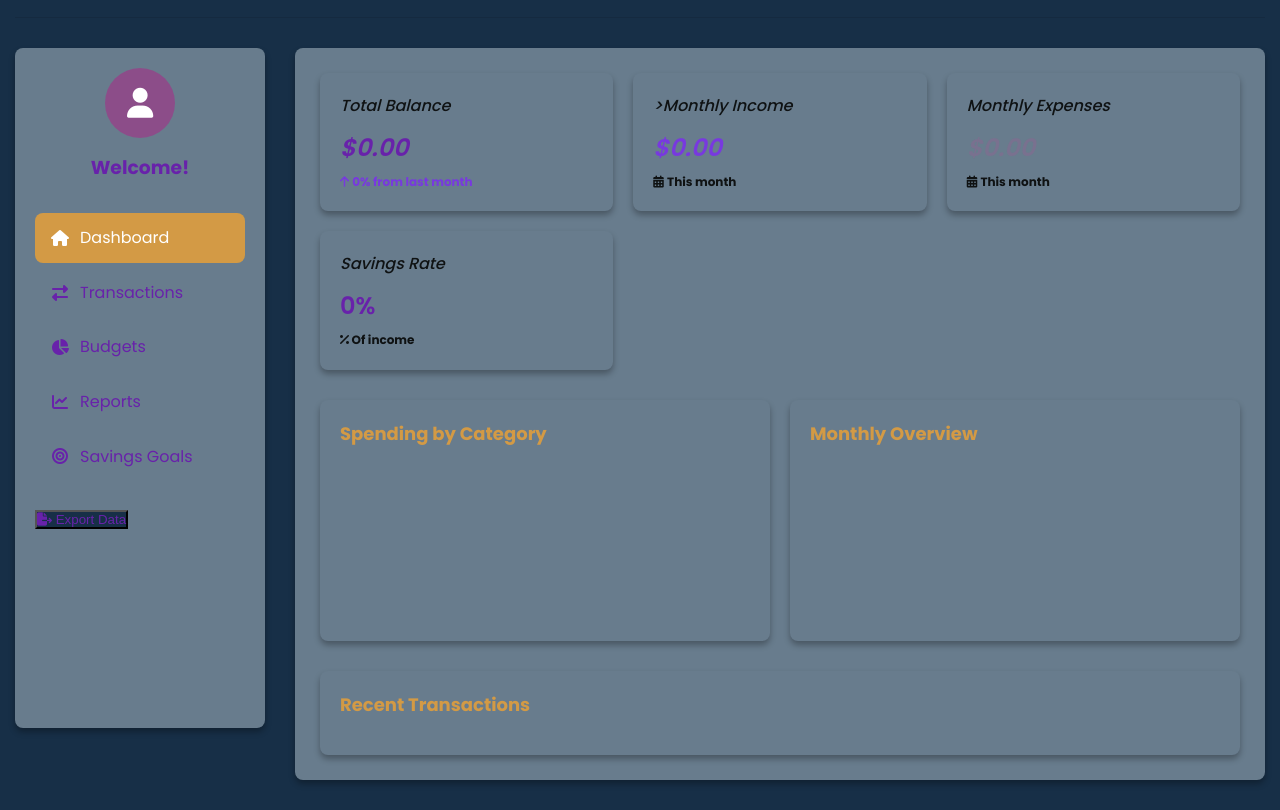
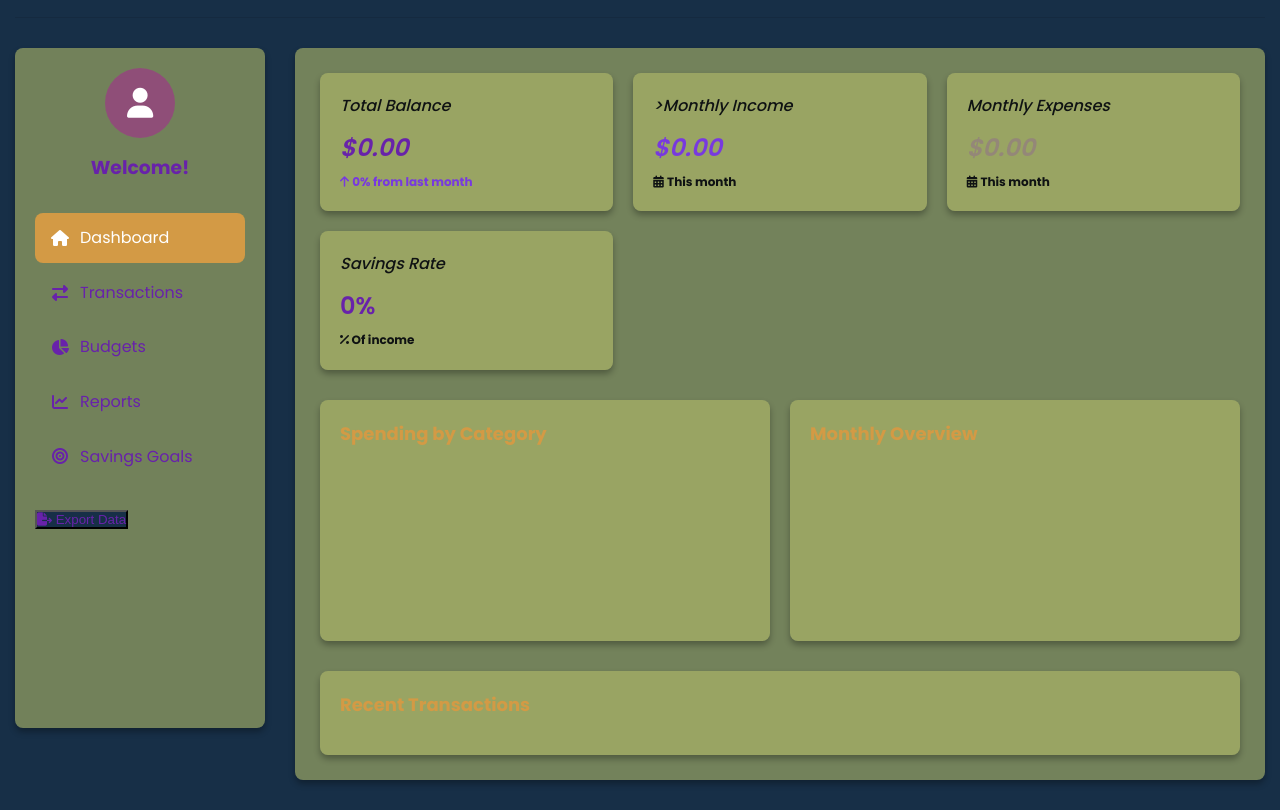
Before and after one commit to nehaojha559-blip/Birthday-Card, a plain HTML site: page index.html in a window 1280 px wide. Both pictures are taken after a click on the icon 1257 px from the left and 53 px from the top of the page. Shown: the part 90-900 px from the top of the page. Drawn offline with nearby package versions, Linux system fonts and the light colour scheme.

Commit message:
Update style.css

```diff
--- a/style.css
+++ b/style.css
@@ -20,7 +20,7 @@
     --primary-light: #9e3688ab;
     --secondary-color: #3b256e;
     --accent-color: #a7a2ac;
-    --light-color: #687c8d;
+    --light-color: #b5be6994;
     --dark-color: #6822aa;
     --purple-color: #797aaa;
     --light-gray: #172f47;
```
